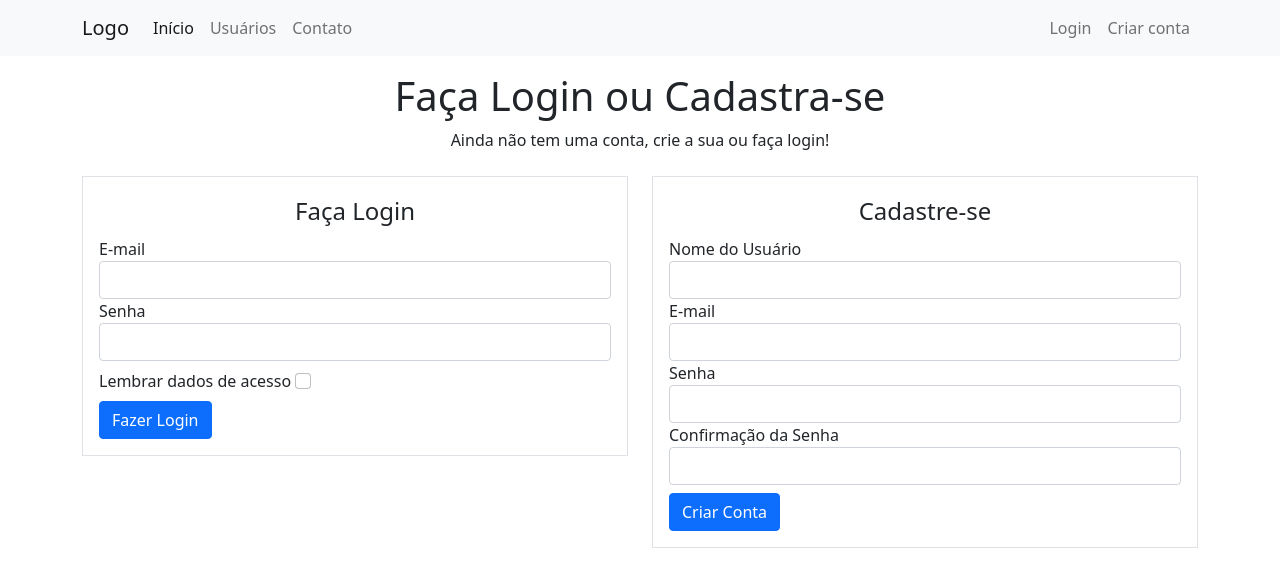
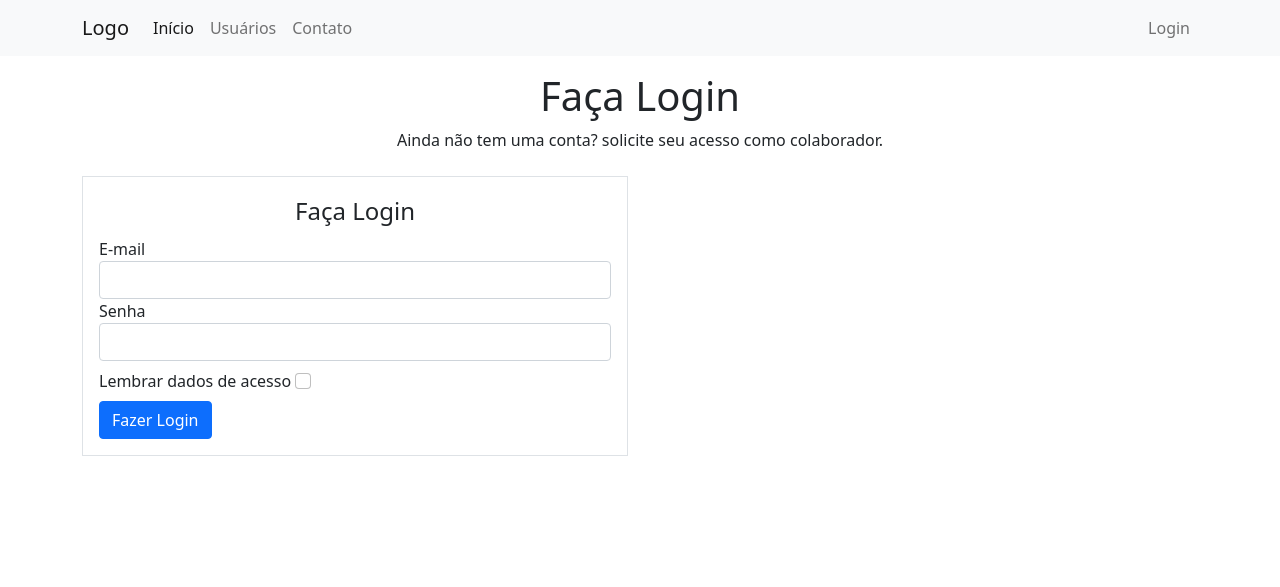
Before and after one commit to sanchesfranklin/Blog-Flask, a Flask app: page /login in a window 1280 px wide. Shown: the top 587 px of the page. Run offline with Flask 2, Linux system fonts and the light colour scheme; some libraries are stand-ins or nearby versions.

Commit message:
restringir o acesso a criar conta

```diff
--- a/appcomunidade/routes.py
+++ b/appcomunidade/routes.py
@@ -27,7 +27,7 @@ def usuarios():
 @app.route("/login", methods=['GET', 'POST'])
 def login():
     form_login = FormLogin()
-    form_criarConta = FormCriarConta()
+    # form_criarConta = FormCriarConta()
 
     if form_login.validate_on_submit() and 'botao_submit_login' in request.form:
         usuario = Usuario.query.filter_by(email=form_login.email.data).first()
@@ -41,6 +41,27 @@ def login():
                 return redirect(url_for('home'))
         else:
             flash('Falha no login. Email ou Senha incorretos!', 'alert-danger')
+    """ if form_criarConta.validate_on_submit() and 'botao_submit_criarconta' in request.form:
+        # Declarando variáveis
+        username = form_criarConta.username.data
+        email = form_criarConta.email.data
+        senha_crypt = bcrypt.generate_password_hash(form_criarConta.senha.data)
+        # Criar usuário
+        usuario = Usuario(username=username, email=email, senha=senha_crypt)
+        # Adicionar a sessão do banco de dados
+        database.session.add(usuario)
+        # Dar um commit na sessão
+        database.session.commit()
+        flash(f'Conta criada com sucesso no email: {form_criarConta.email.data}', 'alert-success')
+        return redirect(url_for('home')) """
+
+    return render_template('login.html', form_login = form_login)
+
+@app.route("/criarlogin", methods=['GET', 'POST'])
+def criar_login():
+
+    form_criarConta = FormCriarConta()
+
     if form_criarConta.validate_on_submit() and 'botao_submit_criarconta' in request.form:
         # Declarando variáveis
         username = form_criarConta.username.data
@@ -55,7 +76,10 @@ def login():
         flash(f'Conta criada com sucesso no email: {form_criarConta.email.data}', 'alert-success')
         return redirect(url_for('home'))
 
-    return render_template('login.html', form_login = form_login, form_criarConta = form_criarConta)
+    return render_template('criarlogin.html', form_criarConta = form_criarConta)
+
+
+
 
 @app.route('/sair')
 @login_required
--- a/appcomunidade/templates/login.html
+++ b/appcomunidade/templates/login.html
@@ -1,111 +1,47 @@
-{% extends 'base.html' %}
-
-{% block body %}
+{% extends 'base.html' %} {% block body %}
 <div class="container text-center mt-3">
-        <h1>Faça Login ou Cadastra-se</h1>
-        <p>Ainda não tem uma conta, crie a sua ou faça login!</p>
+    <h1>Faça Login</h1>
+    <p>Ainda não tem uma conta? solicite seu acesso como colaborador.</p>
 </div>
 
 <div class="container">
     <div class="row">
-            <div class="col">
+        <div class="col-6">
             <form method="POST" action="" class="border p-3 mt-2">
                 {{form_login.csrf_token}}
                 <legend class="text-center">Faça Login</legend>
                 <fieldset>
                     <div class="form-group">
                         {{ form_login.email.label(class="form-control-label") }}
-                            {% if form_login.email.errors %}
-                                {{ form_login.email(class="form-control is-invalid") }}
+                        {% if form_login.email.errors %} {{
+                        form_login.email(class="form-control is-invalid") }}
                         <div class="invalid-feedback">
-                                {% for erro in form_login.email.errors %}
-                                    {{ erro }}
+                            {% for erro in form_login.email.errors %} {{ erro }}
                             {% endfor %}
                         </div>
-                            {% else %}
-                                {{ form_login.email(class="form-control") }}
+                        {% else %} {{ form_login.email(class="form-control") }}
                         {% endif %}
                     </div>
                     <div class="form-group">
                         {{ form_login.senha.label(class="form-control-label") }}
-                            {% if form_login.senha.errors %}
-                                {{ form_login.senha(class="form-control is-invalid") }}
+                        {% if form_login.senha.errors %} {{
+                        form_login.senha(class="form-control is-invalid") }}
                         <div class="invalid-feedback">
-                                {% for erro in form_login.senha.errors %}
-                                    {{ erro }}
+                            {% for erro in form_login.senha.errors %} {{ erro }}
                             {% endfor %}
                         </div>
-                            {% else %}
-                                {{ form_login.senha(class="form-control") }}
+                        {% else %} {{ form_login.senha(class="form-control") }}
                         {% endif %}
                     </div>
                     <div class="form-group mt-2">
-                            {{ form_login.lembrar_dados.label(class="form-check-label") }}
-                            {{ form_login.lembrar_dados(class="form-check-input") }}
+                        {{
+                        form_login.lembrar_dados.label(class="form-check-label")
+                        }} {{ form_login.lembrar_dados(class="form-check-input")
+                        }}
                     </div>
                 </fieldset>
-                    {{ form_login.botao_submit_login(class="btn btn-primary mt-2") }}
-                </form>
-            </div>
-            <div class="col">
-                <form method="POST" action="" class="border p-3 mt-2">
-                    {{form_criarConta.csrf_token}}
-                    <legend class="text-center">Cadastre-se</legend>
-                    <fieldset>
-                        <div class="form-group">
-                            {{ form_criarConta.username.label(class="form-control-label") }}<br>
-                            {% if form_criarConta.username.errors %}
-                                {{ form_criarConta.username(class="form-control is-invalid") }}
-                            <div class="invalid-feedback">
-                                {% for erro in form_criarConta.username.errors %}
-                                    {{ erro }}
-                                {% endfor %}
-                            </div>
-                            {% else %}
-                                {{ form_criarConta.username(class="form-control") }}
-                            {% endif %}
-                        </div>
-                        <div class="form-group">
-                            {{ form_criarConta.email.label(class="form-control-label") }}<br>
-                            {% if form_criarConta.email.errors %}
-                                {{ form_criarConta.email(class="form-control is-invalid") }}
-                            <div class="invalid-feedback">
-                                {% for erro in form_criarConta.email.errors %}
-                                    {{ erro }}
-                                {% endfor %}
-                            </div>
-                            {% else %}
-                                {{ form_criarConta.email(class="form-control") }}
-                            {% endif %}
-                        </div>
-                        <div class="form-group">
-                            {{ form_criarConta.senha.label(class="form-control-label") }}<br>
-                            {% if form_criarConta.senha.errors %}
-                                {{ form_criarConta.senha(class="form-control is-invalid") }}
-                            <div class="invalid-feedback">
-                                {% for erro in form_criarConta.senha.errors %}
-                                    {{ erro }}
-                                {% endfor %}
-                            </div>
-                            {% else %}
-                                {{ form_criarConta.senha(class="form-control") }}
-                            {% endif %}
-                        </div>
-                        <div class="form-group">
-                            {{ form_criarConta.confirmacao_senha.label(class="form-control-label") }}<br>
-                            {% if form_criarConta.confirmacao_senha.errors %}
-                                {{ form_criarConta.confirmacao_senha(class="form-control is-invalid") }}
-                            <div class="invalid-feedback">
-                                {% for erro in form_criarConta.confirmacao_senha.errors %}
-                                    {{ erro }}
-                                {% endfor %}
-                            </div>
-                            {% else %}
-                                {{ form_criarConta.confirmacao_senha(class="form-control") }}
-                            {% endif %}
-                        </div>
-                    </fieldset>
-                    {{ form_criarConta.botao_submit_criarconta(class="btn btn-primary mt-2") }}
+                {{ form_login.botao_submit_login(class="btn btn-primary mt-2")
+                }}
             </form>
         </div>
     </div>
--- a/appcomunidade/templates/navbar.html
+++ b/appcomunidade/templates/navbar.html
@@ -1,28 +1,54 @@
 <nav class="navbar navbar-expand-lg navbar-light bg-light">
     <div class="container">
         <a class="navbar-brand" href="{{ url_for('home')}}">Logo</a>
-    <button class="navbar-toggler" type="button" data-bs-toggle="collapse" data-bs-target="#navbarSupportedContent" aria-controls="navbarSupportedContent" aria-expanded="false" aria-label="Toggle navigation">
+        <button
+            class="navbar-toggler"
+            type="button"
+            data-bs-toggle="collapse"
+            data-bs-target="#navbarSupportedContent"
+            aria-controls="navbarSupportedContent"
+            aria-expanded="false"
+            aria-label="Toggle navigation"
+        >
             <span class="navbar-toggler-icon"></span>
         </button>
         <div class="collapse navbar-collapse" id="navbarSupportedContent">
             <ul class="navbar-nav me-auto mb-2 mb-lg-0">
                 <li class="nav-item">
-          <a class="nav-link active" aria-current="page" href="{{ url_for('home')}}">Início</a>
+                    <a
+                        class="nav-link active"
+                        aria-current="page"
+                        href="{{ url_for('home')}}"
+                        >Início</a
+                    >
                 </li>
                 <li class="nav-item">
-          <a class="nav-link" href="{{ url_for('usuarios')}}">Usuários</a>
+                    <a class="nav-link" href="{{ url_for('usuarios')}}"
+                        >Usuários</a
+                    >
                 </li>
                 <li class="nav-item">
-          <a class="nav-link" href="{{ url_for('contato')}}">Contato</a>
+                    <a class="nav-link" href="{{ url_for('contato')}}"
+                        >Contato</a
+                    >
                 </li>
             </ul>
             <ul class="navbar-nav d-flex">
                 {% if current_user.is_authenticated %}
                 <li class="nav-item">
-            <a class="nav-link" href="{{ url_for('criar_post')}}">Criar Post</a>
+                    <a class="nav-link" href="{{ url_for('criar_post')}}"
+                        >Criar Post</a
+                    >
                 </li>
                 <li class="nav-item">
-            <a class="nav-link" href="{{ url_for('perfil')}}">Meu Perfil</a>
+                    <a class="nav-link" href="{{ url_for('perfil')}}"
+                        >Meu Perfil</a
+                    >
+                </li>
+                <li class="nav-item">
+                    <a class="nav-link" href="{{ url_for('criar_login')}}"
+                        >Criar conta</a
+                    >
                 </li>
                 <li class="nav-item">
                     <a class="nav-link" href="{{ url_for('sair')}}">Sair</a>
@@ -31,9 +57,6 @@
                 <li class="nav-item">
                     <a class="nav-link" href="{{ url_for('login')}}">Login</a>
                 </li>
-        <li class="nav-item">
-          <a class="nav-link" href="#">Criar conta</a>
-        </li>
                 {% endif %}
             </ul>
         </div>
```
Also changed, not shown: appcomunidade/templates/criarlogin.html (added, +83 -0 lines), appcomunidade/comunidade.db. Lines whose indentation alone changed are shown as unchanged.
